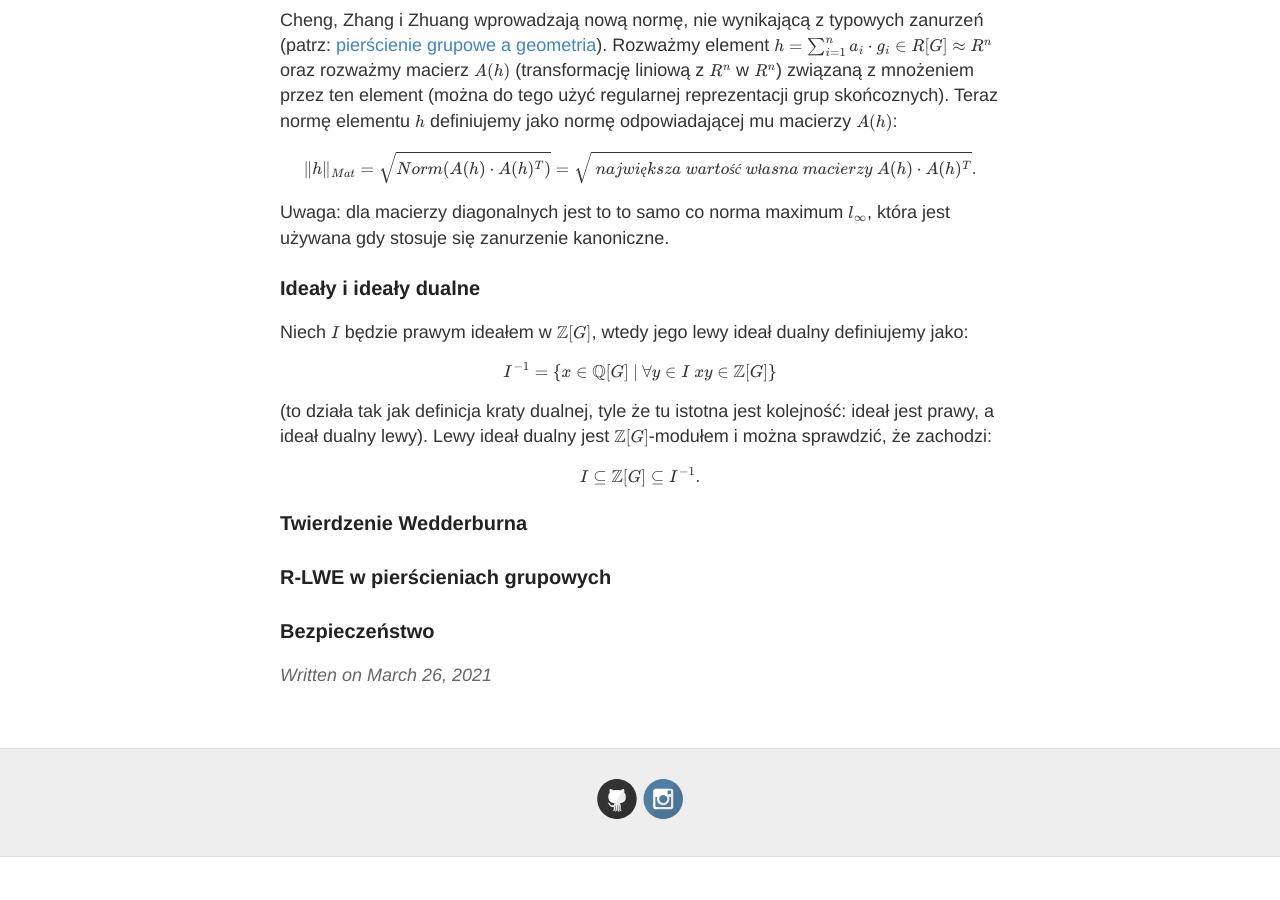
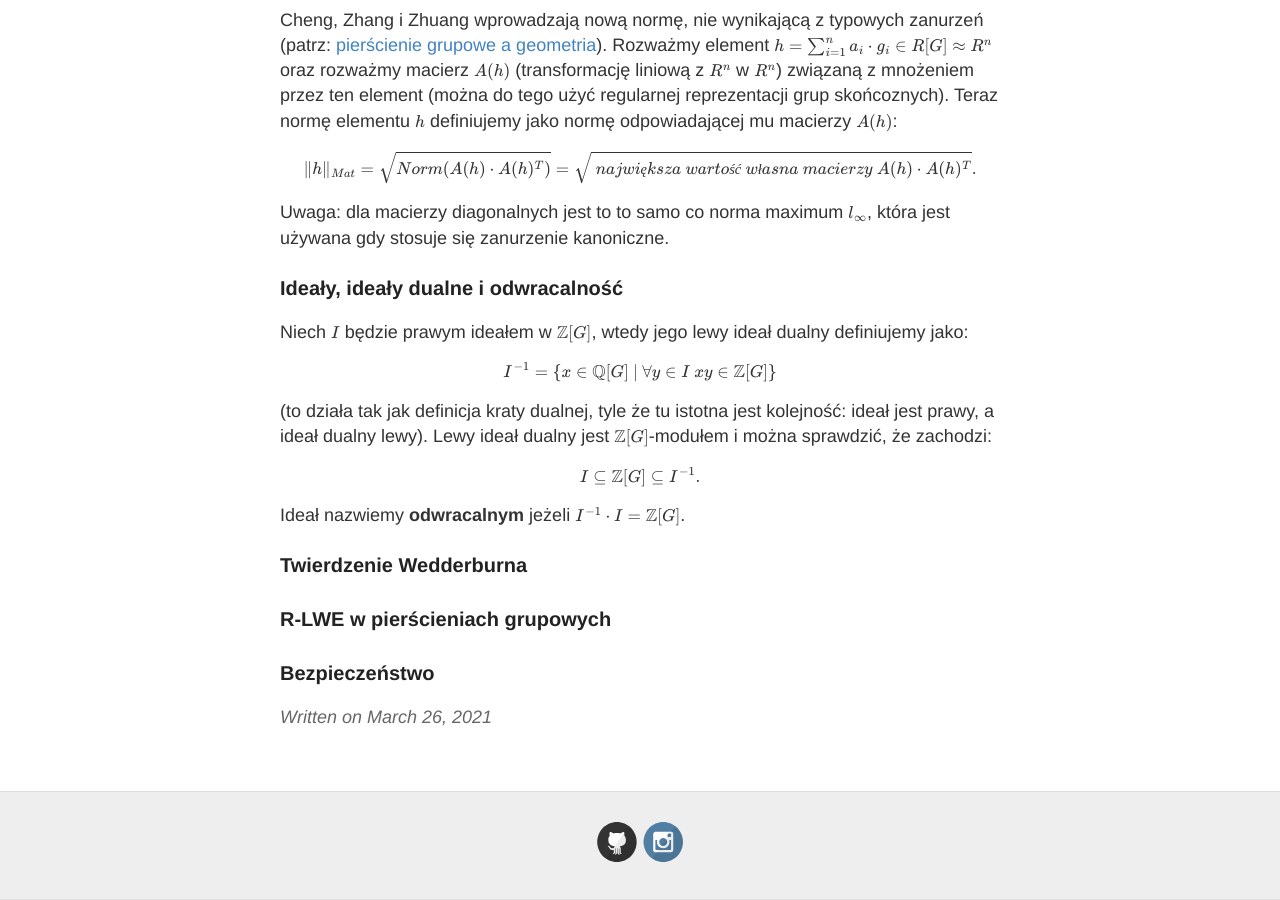
Before and after one commit to keIpie/keIpie.github.io, a Jekyll site: the page built from rg/_posts/2021-3-26-gr_lwe.md, in a window 1280 px wide and 900 px high, scrolled down 1357 px. Built offline with Jekyll 4.4.1, drawn with Linux system fonts in a browser that asks for light colours; formulas are drawn with MathJax 3; before the commit the page ends 2214 px from its top, so only the background shows below that.

Commit message:
gr zanurzenia

```diff
--- a/rg/_posts/2021-3-26-gr_lwe.md
+++ b/rg/_posts/2021-3-26-gr_lwe.md
@@ -54,7 +54,7 @@ $$ \|h\|_{Mat} = \sqrt{Norm(A(h) \cdot A(h)^T)} = \sqrt{ ~największa~wartość~
 Uwaga: dla macierzy diagonalnych jest to to samo co norma maximum $l_{\infty}$, która jest używana gdy stosuje się
 zanurzenie kanoniczne.
 
-### Ideały i ideały dualne
+### Ideały, ideały dualne i odwracalność
 
 Niech $I$ będzie prawym ideałem w $\mathbb{Z}[G]$, wtedy jego lewy ideał dualny definiujemy jako:
 
@@ -65,6 +65,8 @@ Lewy ideał dualny jest $\mathbb{Z}[G]$-modułem i można sprawdzić, że zachod
 
 $$ I \subseteq \mathbb{Z}[G] \subseteq I^{-1}. $$
 
+Ideał nazwiemy **odwracalnym** jeżeli $I^{-1} \cdot I = \mathbb{Z}[G]$.
+
 ### Twierdzenie Wedderburna
 
 ### R-LWE w pierścieniach grupowych
```
